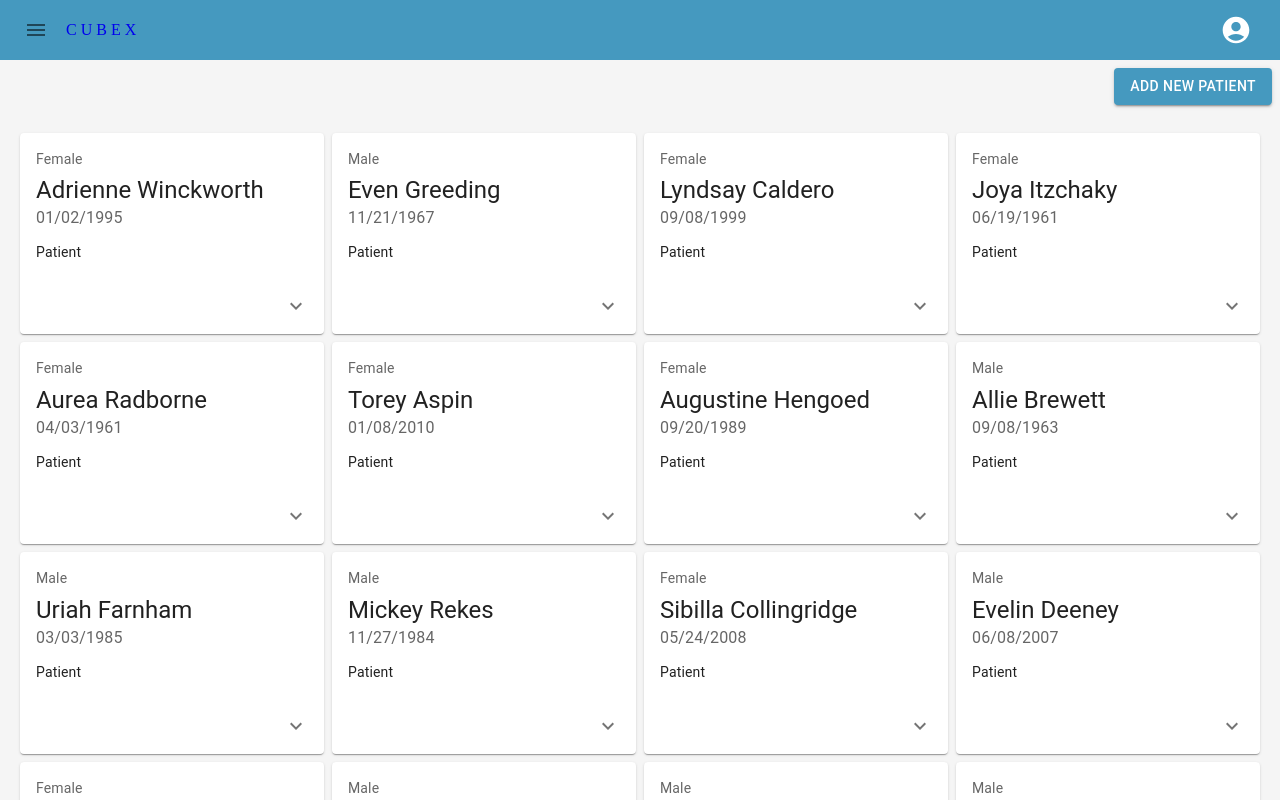
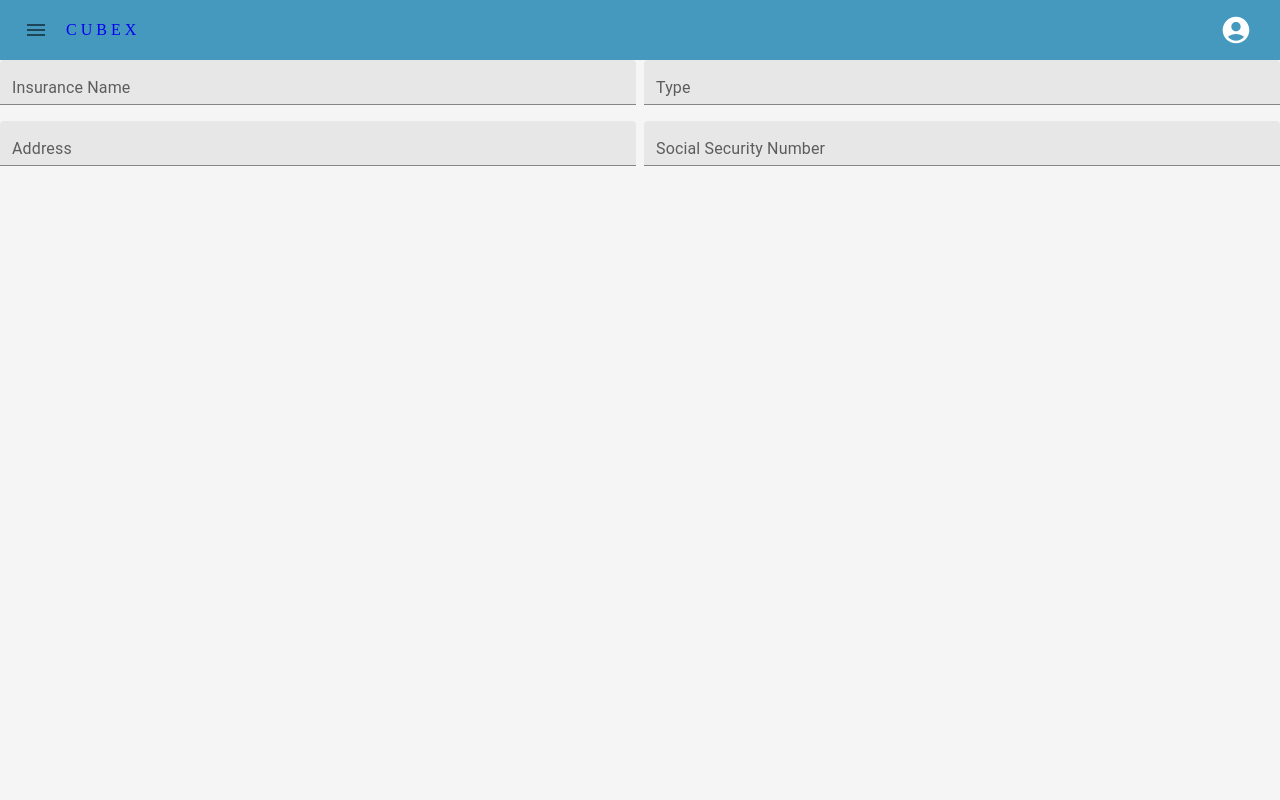
Before and after one commit to Space150891/solutions, a React (Vite) app: page /cubex/insurance-information in a window 1280 px wide. Shown: the top 800 px of the page. Built offline with nearby package versions, Linux system fonts and the light colour scheme.

Commit message:
Add insurance

```diff
--- /dev/null
+++ b/src/pages/insurance-information/insurance-information.page.tsx
@@ -0,0 +1,21 @@
+import { TextField } from '@mui/material';
+import Grid2 from '@mui/material/Unstable_Grid2/Grid2';
+
+export default function InsuranceInformation() {
+   return (
+      <Grid2 container columnSpacing={1} columns={12} rowSpacing={2}>
+         <Grid2 xs={6}>
+            <TextField label='Insurance Name' variant='filled' fullWidth />
+         </Grid2>
+         <Grid2 xs={6}>
+            <TextField label='Type' variant='filled' fullWidth />
+         </Grid2>
+         <Grid2 xs={6}>
+            <TextField label='Address' variant='filled' fullWidth />
+         </Grid2>
+         <Grid2 xs={6}>
+            <TextField label='Social Security Number' variant='filled' fullWidth />
+         </Grid2>
+      </Grid2>
+   );
+}
--- a/src/routes/routes.tsx
+++ b/src/routes/routes.tsx
@@ -12,6 +12,7 @@ import PatientAppointment from '../pages/patient-appointment/patient-appointment
 import HospitalAppointment from '../pages/hospital-appointment/hospital-appointment.page';
 import PatientManagement from '../pages/patient-management/patient-management.page';
 import PersonnelManagement from '../pages/personnel-management/personnel-management.page';
+import InsuranceInformation from '../pages/insurance-information/insurance-information.page';
 
 export const routesData: RouteObject[] = [
    {
@@ -72,7 +73,7 @@ export const routesData: RouteObject[] = [
          {
             id: '18-insuranceInformation',
             path: paths.insuranceInformation,
-            element: <PatientManagement />,
+            element: <InsuranceInformation />,
          },
       ],
    },
```
